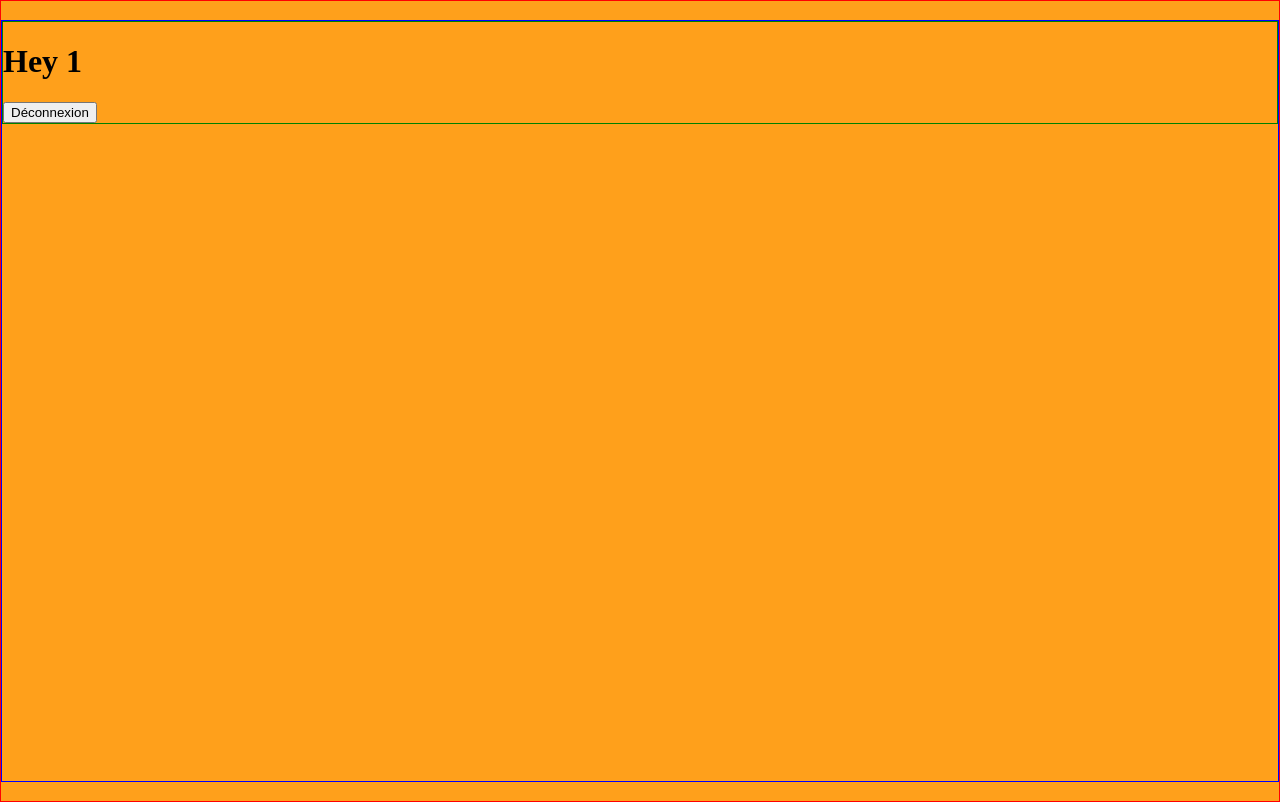
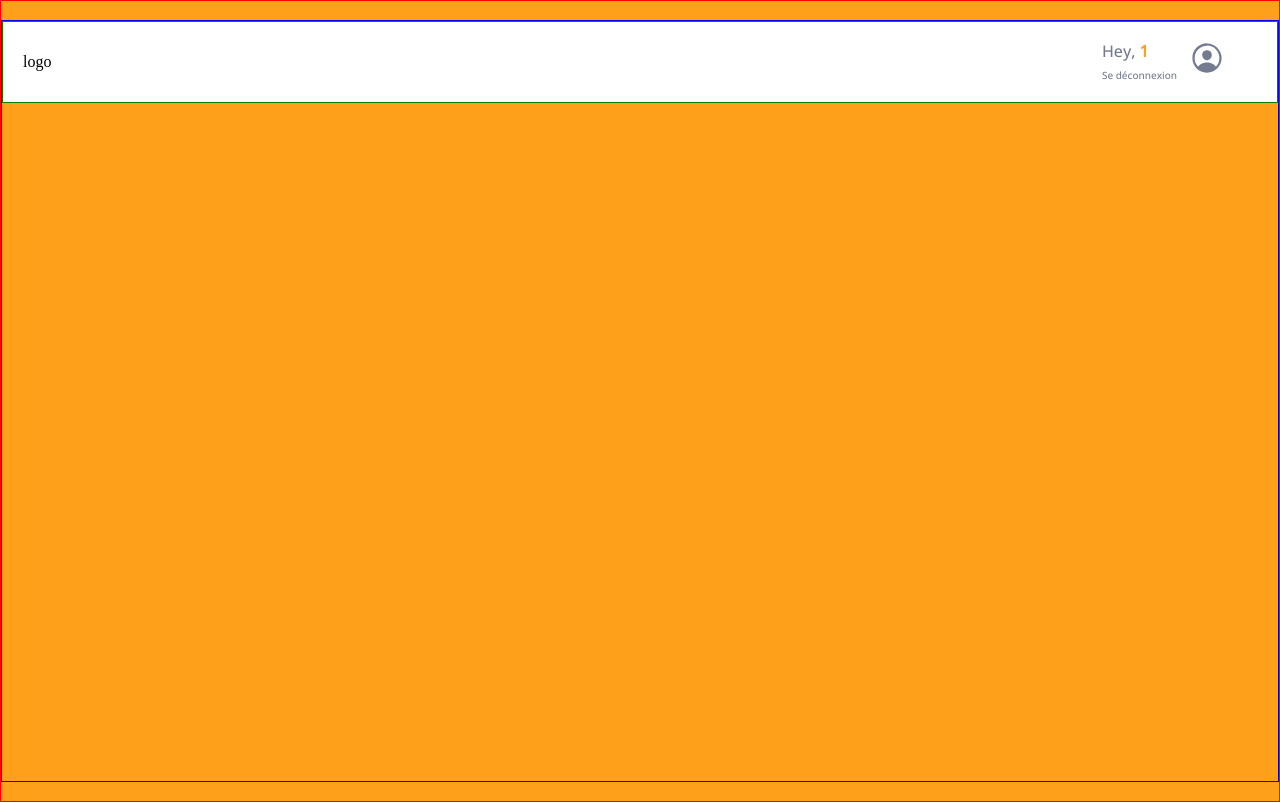
Before and after one commit to Martins-Anthony/crazee-burger, a React (Vite) app: page /order/1 in a window 1280 px wide. Built offline with nearby package versions, Linux system fonts and the light colour scheme.

Commit message:
🚧  F04: ORDER > NavBar > add style css

```diff
--- a/src/components/reusable-ui/NavBar.jsx
+++ b/src/components/reusable-ui/NavBar.jsx
@@ -1,18 +1,75 @@
+import { IoPersonCircleOutline } from 'react-icons/io5'
 import { Link, useParams } from 'react-router'
 import styled from 'styled-components'
+import { theme } from '../../theme'
 
 export default function NavBar() {
   const { username } = useParams()
   return (
     <NavBarStyled>
-      <h1>Hey {username}</h1>
-      <Link to={'/'}>
-        <button>Déconnexion</button>
-      </Link>
+      <div>logo</div>
+      <div className="container-card-user">
+        <div className="card-user">
+          <h4>
+            Hey, <span className="user">{username}</span>
+          </h4>
+          <Link to={'/'}>
+            <button className="logout">Se déconnexion</button>
+          </Link>
+        </div>
+        <IoPersonCircleOutline />
+      </div>
     </NavBarStyled>
   )
 }
 
-const NavBarStyled = styled.div`
+const NavBarStyled = styled.nav`
   border: 1px solid green;
+  display: flex;
+  justify-content: space-between;
+  align-items: center;
+  height: 10vh;
+  padding-left: ${theme.spacing.md};
+  padding-right: ${theme.spacing.xl};
+  background: ${theme.colors.white};
+
+  .container-card-user {
+    display: flex;
+    gap: ${theme.spacing.sm};
+
+    .card-user {
+      font-family: ${theme.fonts.family.secondary};
+      color: ${theme.colors.greyBlue};
+
+      h4 {
+        font-weight: ${theme.fonts.weights.regular};
+        margin: 0;
+      }
+
+      .user {
+        color: ${theme.colors.primary};
+        font-weight: ${theme.fonts.weights.bold};
+      }
+    }
+
+    svg {
+      font-size: ${theme.fonts.size.P4};
+      color: ${theme.colors.greyBlue};
+    }
+  }
+
+  .logout {
+    font-size: ${theme.fonts.size.XXS};
+    font-family: ${theme.fonts.family.secondary};
+    font-weight: ${theme.fonts.weights.regular};
+    color: ${theme.colors.greyBlue};
+    padding: 0;
+    border: none;
+    background: none;
+    &:hover {
+      cursor: pointer;
+      text-decoration: underline;
+      text-underline-offset: 0.25rem;
+    }
+  }
 `
```
